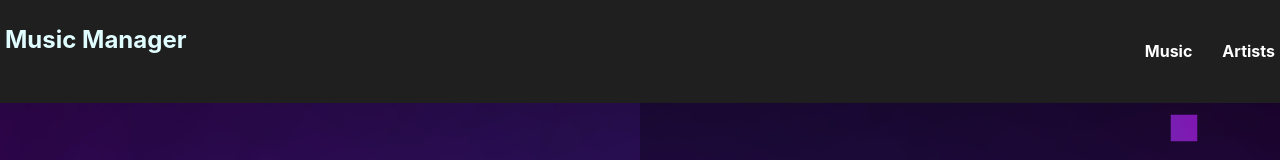
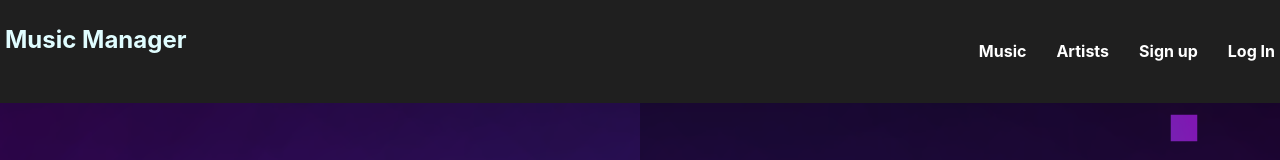
Before and after one commit to liangtam/Melodex, a React (Create React App) app in the folder frontend/: page / in a window 1280 px wide. Shown: the top 160 px of the page. Built offline with nearby package versions, Linux system fonts and the light colour scheme.

Commit message:
add 'sign up' and 'log in' into navbar

```diff
--- a/frontend/src/components/Navbar.js
+++ b/frontend/src/components/Navbar.js
@@ -7,11 +7,22 @@
         <div className={styles.nav_container}>
             <div className={styles.navbar_links}>
                 <ul>
-                        <div className={styles.website_title}>
-                            <Link to="/">
-                                <h2><strong>Music Manager</strong></h2>
+                    <div className={styles.website_title}>
+                        <Link to="/">
+                            <h2><strong>Music Manager</strong></h2>
                             </Link>
-                        </div>
+                            </div>
+                    <li>
+                        <Link to="/loginPage">
+                        <h4>Log In</h4>
+                        </Link>
+                    </li>
+
+                    <li>
+                        <Link to="/SignupPage">
+                        <h4>Sign up</h4>
+                        </Link>
+                    </li>
 
                     <li>
                         <Link to="/artists">
```
